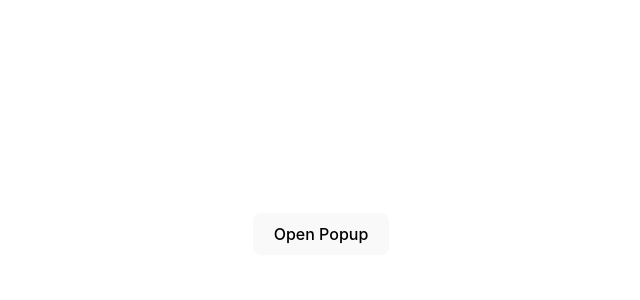
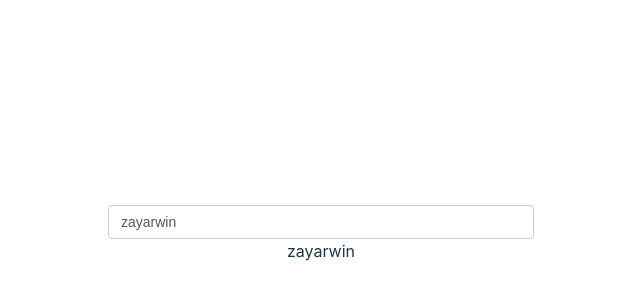
Before and after one commit to Zayar-Win/Learning-vue, a Vue app: page / in a window 1280 px wide. Shown: the part 166-466 px from the top of the page, without its empty margins (319-959 px from the left). Built offline with nearby package versions, Linux system fonts and the light colour scheme.

Commit message:
component-model

```diff
--- a/src/App.vue
+++ b/src/App.vue
@@ -47,8 +47,10 @@
     :isPublished="true"
   /> -->
   <!-- <ProvideInject /> -->
-  <Event @close="closePopup" v-if="open" />
-  <button @click="open = true">Open Popup</button>
+  <!-- <Event @close="closePopup" v-if="open" /> -->
+  <!-- <button @click="open = true">Open Popup</button> -->
+  <Input v-model="name" />
+  {{ name }}
 </template>
 
 <script>
@@ -60,6 +62,7 @@ import Watchers from "./components/Watchers.vue";
 import Article from "./components/Article.vue";
 import ProvideInject from "./components/ProvideInject.vue";
 import Event from "./components/Event.vue";
+import Input from "./components/Input.vue";
 export default {
   components: {
     Methods,
@@ -70,6 +73,7 @@ export default {
     Article,
     ProvideInject,
     Event,
+    Input,
   },
   data() {
     return {
--- /dev/null
+++ b/src/components/Input.vue
@@ -0,0 +1,21 @@
+<template>
+  <div>
+    <input
+      type="text"
+      :value="modelValue"
+      @input="$emit('update:modelValue', $event.target.value)"
+    />
+  </div>
+</template>
+
+<script>
+export default {
+  props: {
+    modelValue: {
+      type: String,
+    },
+  },
+};
+</script>
+
+<style scoped></style>
```
